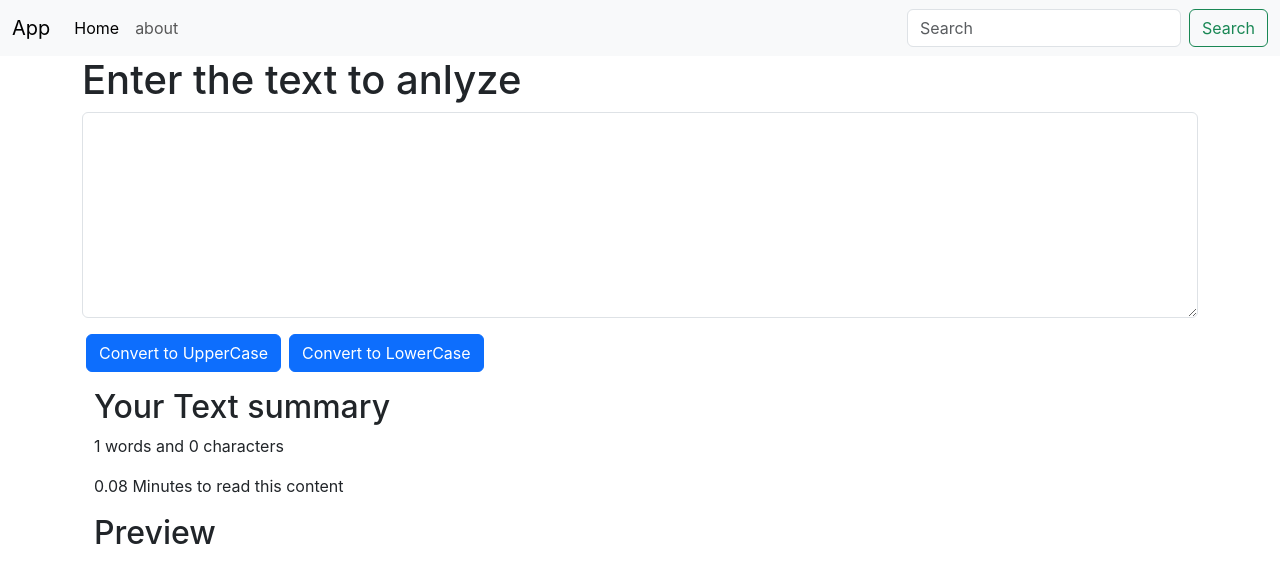
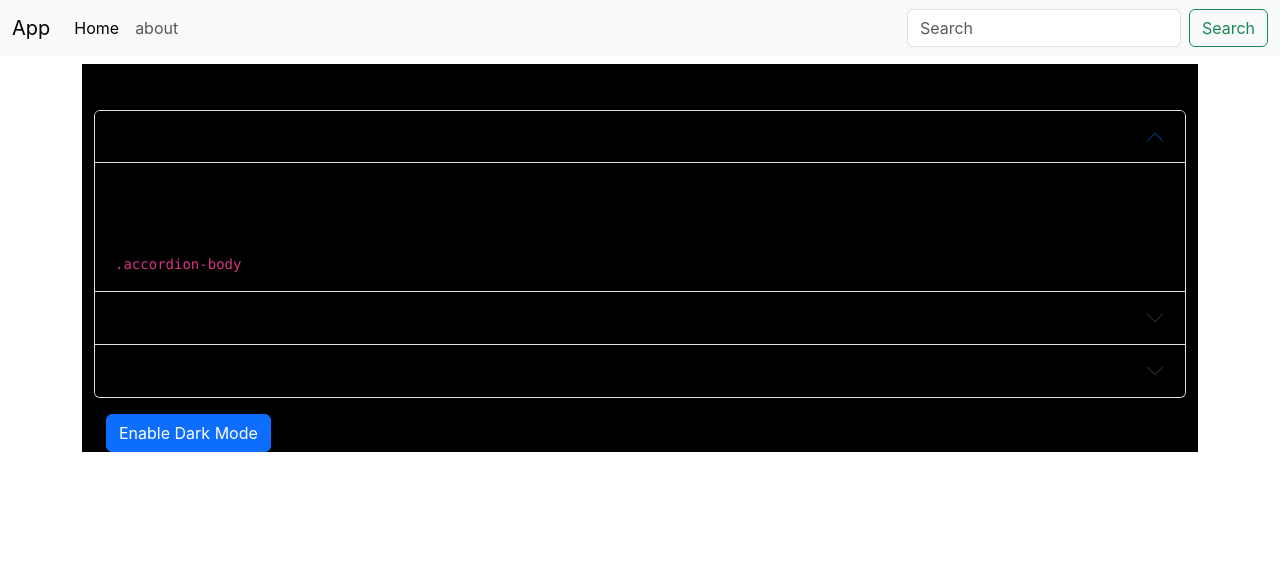
Before and after one commit to dynamo6396/Text-Utilities, a React (Create React App) app: page / in a window 1280 px wide. Shown: the top 582 px of the page. Built offline with nearby package versions, Linux system fonts and the light colour scheme.

Commit message:
Adding Dark Mode Successfully

```diff
--- a/src/App.js
+++ b/src/App.js
@@ -2,6 +2,7 @@
 import './App.css';
 import Navbar from './components/Navbar';
 import TextForm from './components/TextForm';
+import About from './components/About';
 // Everything that you can see in the browser comes after resolving App.js and
 //  when you want to start project from here
 // let name=" Jatin"
@@ -11,7 +12,8 @@
    {/* <Navbar title="App" aboutText="aboutusss"/> */}
    <Navbar title="App" />
    <div className="container">
-    <TextForm heading="Enter the text to anlyze"/>
+    {/* <TextForm heading="Enter the text to anlyze"/> */}
+    <About/>
    </div>
    </>
 );
--- /dev/null
+++ b/src/components/About.js
@@ -0,0 +1,72 @@
+import React,{useState} from 'react'
+
+export default function About() {
+    // React state
+    const [myStyle,setMyStyle]=useState({
+        color: 'black',
+        backgroundColor:'black'
+    })
+    const[btntext,setBtnText]=useState("Enable Dark Mode")
+    const toggleStyle=()=>{
+        if(myStyle.color==='white'){
+           setMyStyle({
+            color: 'black',
+            backgroundColor:'white'
+           })
+           setBtnText("Enable Dark Mode")
+        }
+        else{
+            setMyStyle({
+                color: 'white',
+                backgroundColor:'black'
+            })
+            setBtnText("Enable Light Mode")
+        }
+    }
+  return (
+    <div className="container" style={myStyle}>
+        <h2 className='my-2' >About Us</h2>
+        <div className="accordion"  style={myStyle} id="accordionExample">
+            <div className="accordion-item" style={myStyle}>
+                <h2 className="accordion-header">
+                <button className="accordion-button" style={myStyle} type="button" data-bs-toggle="collapse" data-bs-target="#collapseOne" aria-expanded="true" aria-controls="collapseOne">
+                    Accordion Item #1
+                </button>
+                </h2>
+                <div id="collapseOne" className="accordion-collapse collapse show" data-bs-parent="#accordionExample">
+                    <div className="accordion-body ">
+                        <strong>This is the first item's accordion body.</strong> It is shown by default, until the collapse plugin adds the appropriate classNamees that we use to style each element. These classNamees control the overall appearance, as well as the showing and hiding via CSS transitions. You can modify any of this with custom CSS or overriding our default variables. It's also worth noting that just about any HTML can go within the <code>.accordion-body</code>, though the transition does limit overflow.
+                    </div>
+                </div>
+            </div>
+            <div className="accordion-item" style={myStyle}>
+                <h2 className="accordion-header" >
+                <button className="accordion-button collapsed" type="button" data-bs-toggle="collapse" data-bs-target="#collapseTwo" aria-expanded="false" aria-controls="collapseTwo" style={myStyle}>
+                    Accordion Item #2
+                </button>
+                </h2>
+                <div id="collapseTwo" className="accordion-collapse collapse" data-bs-parent="#accordionExample">
+                    <div className="accordion-body">
+                        <strong>This is the second item's accordion body.</strong> It is hidden by default, until the collapse plugin adds the appropriate classNamees that we use to style each element. These classNamees control the overall appearance, as well as the showing and hiding via CSS transitions. You can modify any of this with custom CSS or overriding our default variables. It's also worth noting that just about any HTML can go within the <code>.accordion-body</code>, though the transition does limit overflow.
+                    </div>
+                </div>
+            </div>
+            <div className="accordion-item" style={myStyle}>
+                    <h2 className="accordion-header">
+                    <button className="accordion-button collapsed" type="button" data-bs-toggle="collapse" data-bs-target="#collapseThree" aria-expanded="false" aria-controls="collapseThree" style={myStyle}>
+                        Accordion Item #3
+                    </button>
+                    </h2>
+                    <div id="collapseThree" className="accordion-collapse collapse" data-bs-parent="#accordionExample">
+                        <div className="accordion-body">
+                            <strong>This is the third item's accordion body.</strong> It is hidden by default, until the collapse plugin adds the appropriate classNamees that we use to style each element. These classNamees control the overall appearance, as well as the showing and hiding via CSS transitions. You can modify any of this with custom CSS or overriding our default variables. It's also worth noting that just about any HTML can go within the <code>.accordion-body</code>, though the transition does limit overflow.
+                        </div>
+                    </div>
+            </div>
+        </div>
+        <div className="container my-3">
+          <button type="button" onClick={toggleStyle} className="btn btn-primary">{btntext}</button>
+        </div>
+    </div>
+  )
+}
--- a/src/components/TextForm.js
+++ b/src/components/TextForm.js
@@ -9,6 +9,11 @@
     const handleLoClick =()=>{
         // console.log(" Uppercase was clicked "+ text)
         let newtext=text.toLowerCase();
+        setText(newtext)
+    }
+    const cleartext =()=>{
+        // console.log(" Uppercase was clicked "+ text)
+        let newtext=""
         setText(newtext)
     }
     const handleOnChange =(event)=>{
@@ -29,6 +34,7 @@
             </div>
             <button className="btn btn-primary mx-1" onClick={handleUpClick}>Convert to UpperCase</button>
             <button className="btn btn-primary mx-1 " onClick={handleLoClick}>Convert to LowerCase</button>
+            <button className="btn btn-primary mx-1 " onClick={cleartext}>Clear Text</button>
         </div>
         <div className="container my-3">
             <h2>Your Text summary</h2>
```
